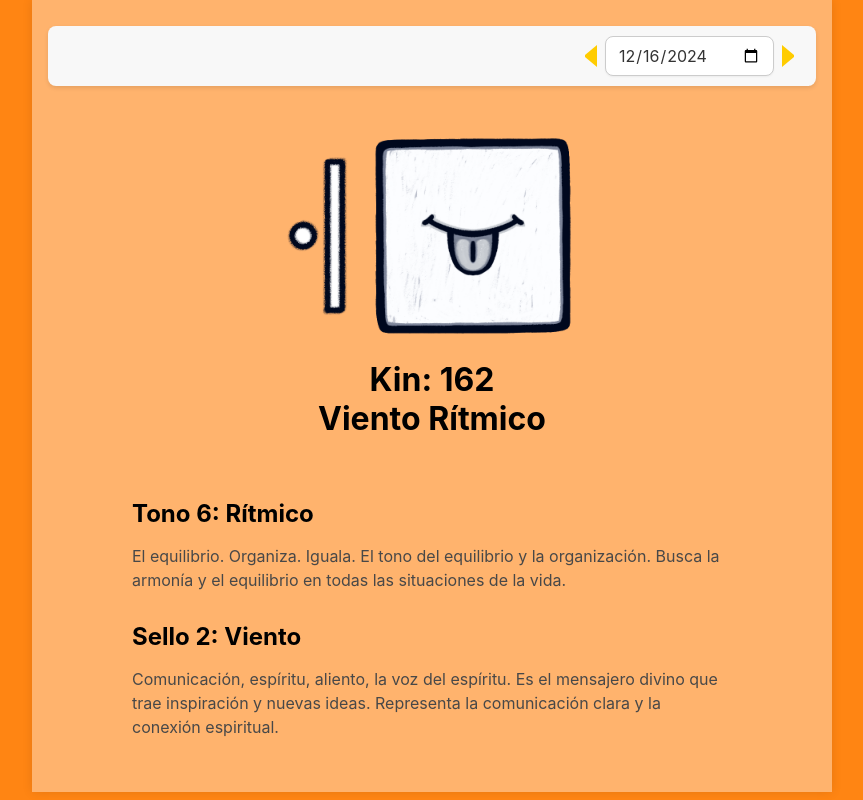
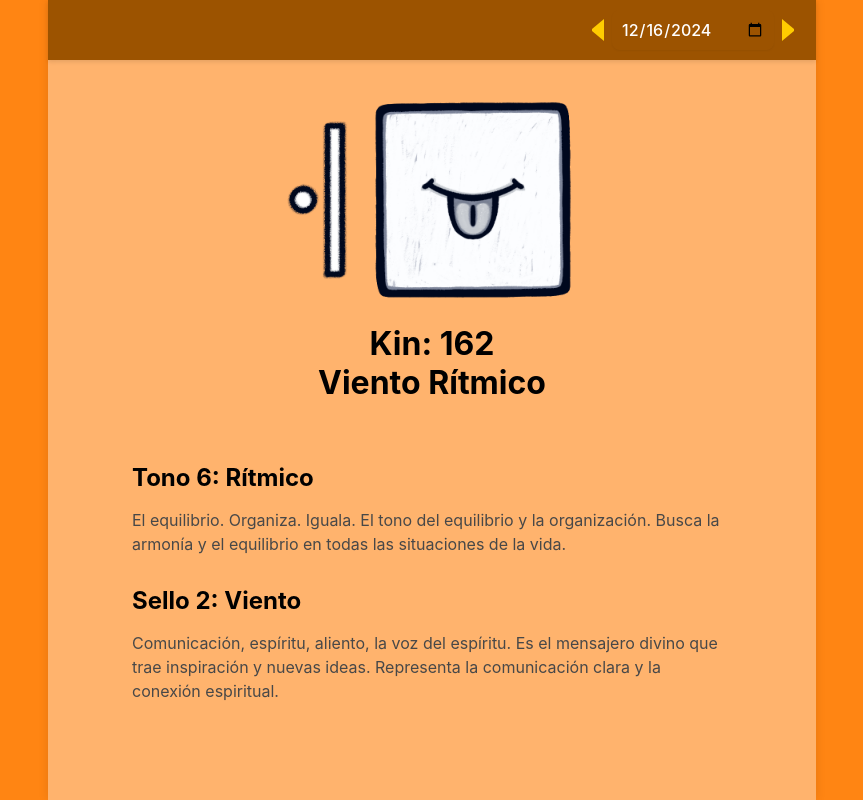
Before and after one commit to LihueMaidanaAvaca/KinAppReactBeta, a React (Create React App) app: page / in a window 1280 px wide. Shown: the whole page, without its empty margins (208-1071 px from the left). Built offline with nearby package versions, Linux system fonts and the light colour scheme.

Commit message:
css en changerdate

```diff
--- a/src/components/ChangerDate.tsx
+++ b/src/components/ChangerDate.tsx
@@ -32,11 +32,9 @@ function ChangerDate({ selectedDate, onDateChange }: ChangerDateProps) {
         justifyContent: 'flex-end',
         alignItems: 'center',
         padding: '10px',
-        backgroundColor: '#f8f8f8',
-        borderRadius: '8px',
+        backgroundColor: '#9c5300ff',
         boxShadow: '0 2px 4px rgba(0,0,0,0.1)',
         gap: '8px',
-        margin: '10px 0',
       }}
     >
       {/* Botón izquierdo con triángulo */}
@@ -68,21 +66,22 @@ function ChangerDate({ selectedDate, onDateChange }: ChangerDateProps) {
           WebkitAppearance: 'none',    // Safari/Chrome
           MozAppearance: 'none',       // Firefox
           outline: 'none',
-          border: '1px solid #ccc',
+          border: '1px solid #cccccc00',
           borderRadius: '8px',
-          padding: '8px 12px',
+          padding: '8px ',
           fontSize: '16px',
           fontFamily: 'inherit',
-          backgroundColor: '#fff',
-          color: '#333',
+          fontWeight: 500,
+          backgroundColor: '#ffffff00',
+          color: '#ffffffff',
           transition: 'all 0.2s ease-in-out',
           boxShadow: '0 1px 2px rgba(0,0,0,0.05)',
         }}
         onFocus={(e) =>
-          (e.currentTarget.style.borderColor = '#007bff')
+          (e.currentTarget.style.borderColor = '#ffffffff')
         }
         onBlur={(e) =>
-          (e.currentTarget.style.borderColor = '#ccc')
+          (e.currentTarget.style.borderColor = '#cccccc00')
         }
       />
 
--- a/src/index.css
+++ b/src/index.css
@@ -16,8 +16,7 @@ code {
 #root {
   max-width: 768px;   /* ancho máximo tipo tablet vertical */
   margin: 0 auto;     /* centrar horizontalmente */
-  padding: 1rem;      /* opcional: espacio interno */
   background: #ffb36d;   /* opcional: darle fondo blanco */
-  min-height: 95vh;  /* que ocupe toda la altura */
+  min-height: 100vh;  /* que ocupe toda la altura */
   box-shadow: 0 0 10px rgba(0,0,0,0.1); /* opcional: darle "carta" */
 }
```
